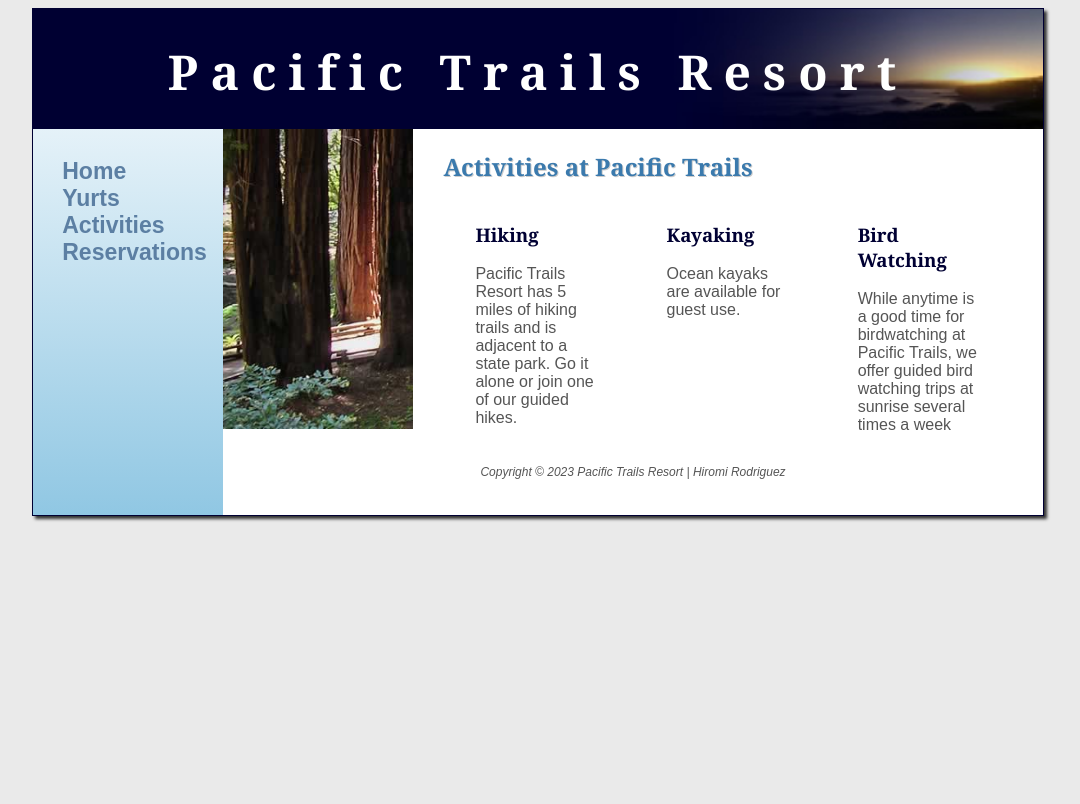
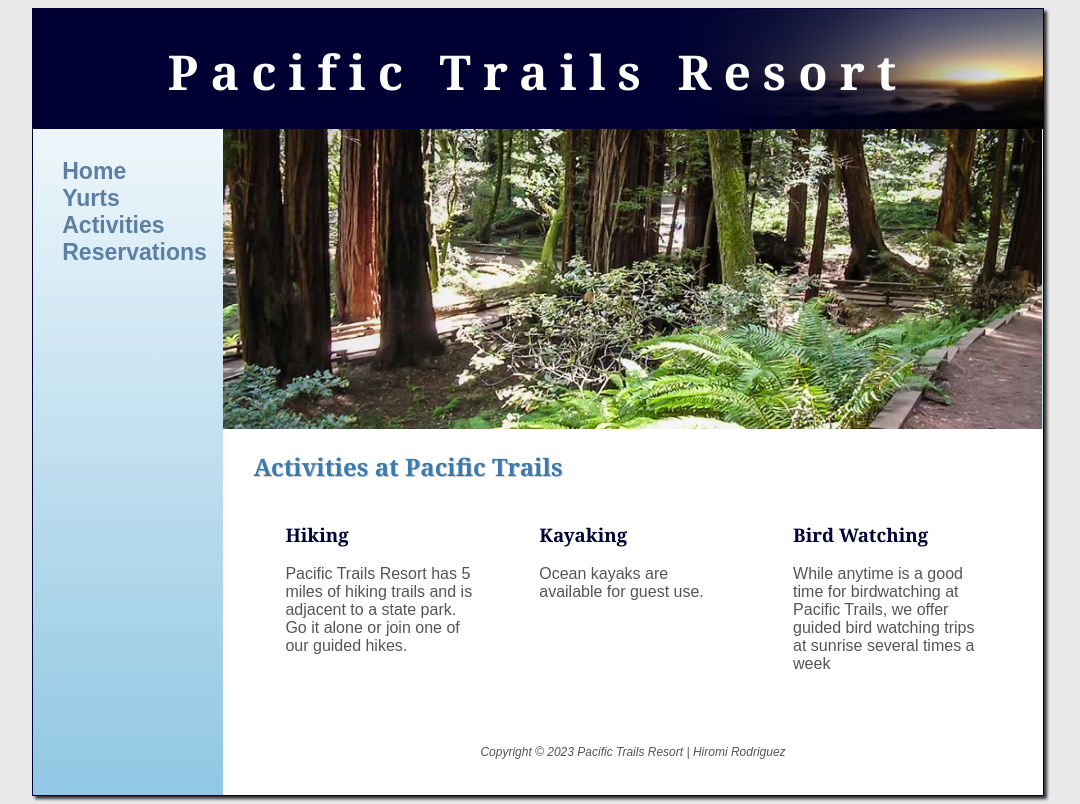
Before and after one commit to hiromiwebd/hiromi.r.webd152, a plain HTML site: page ch7pacific/activities.html in a window 1280 px wide. Shown: the whole page, without its empty margins (102-1182 px from the left). Drawn offline with Linux system fonts and the light colour scheme.

Commit message:
Update activities.html

```diff
--- a/ch7pacific/activities.html
+++ b/ch7pacific/activities.html
@@ -21,7 +21,7 @@
         </ul>
       </nav>
 
-      <div id="trailhero">
+      <div id="trailhero"></div>
         <main>
           <h2>Activities at Pacific Trails</h2>
 
@@ -47,7 +47,7 @@
             </p>
           </section>
         </main>
-      </div>
+
       <footer>
         <p>Copyright &copy; 2023 Pacific Trails Resort | Hiromi Rodriguez</p>
       </footer>
```
